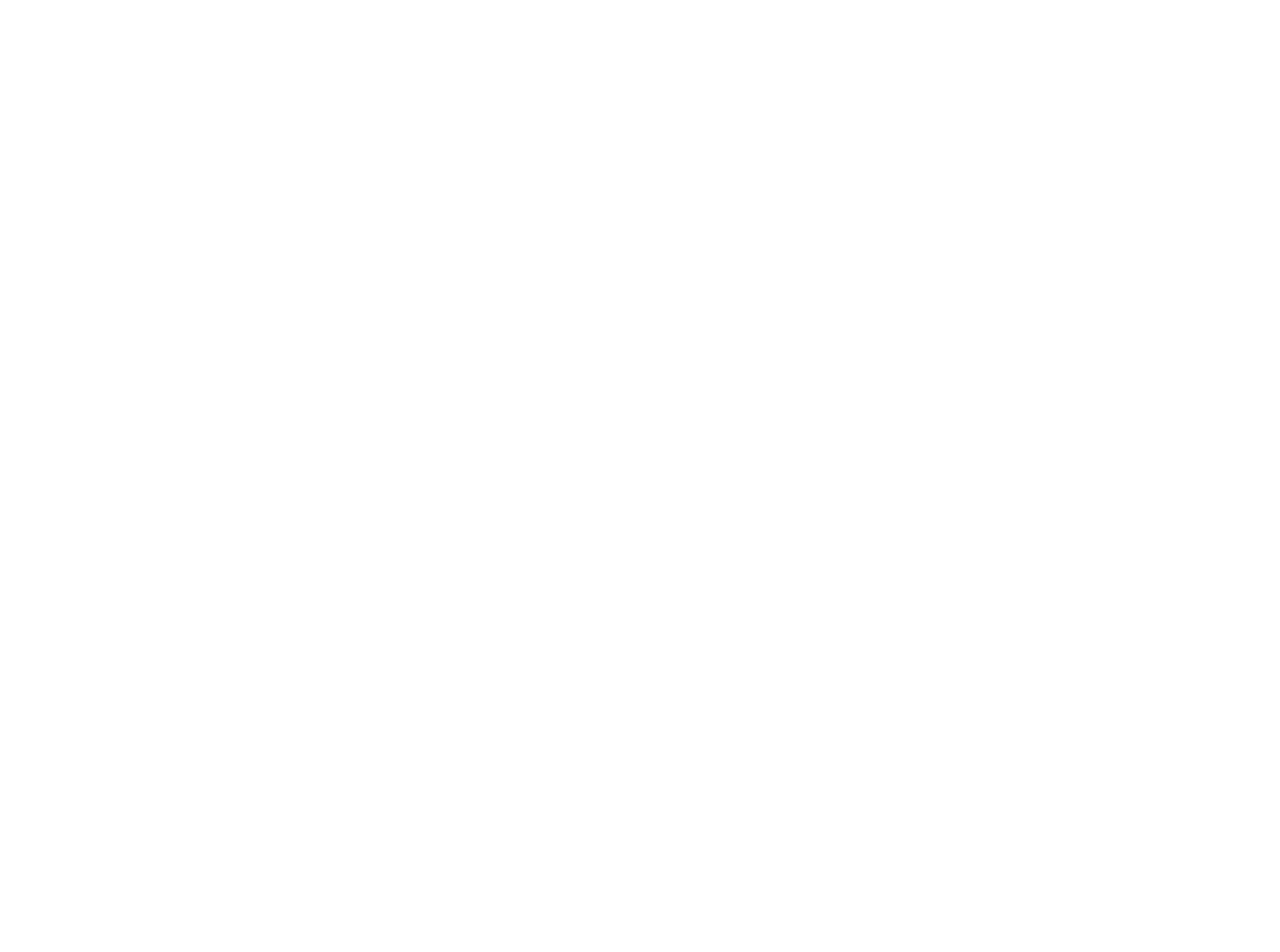
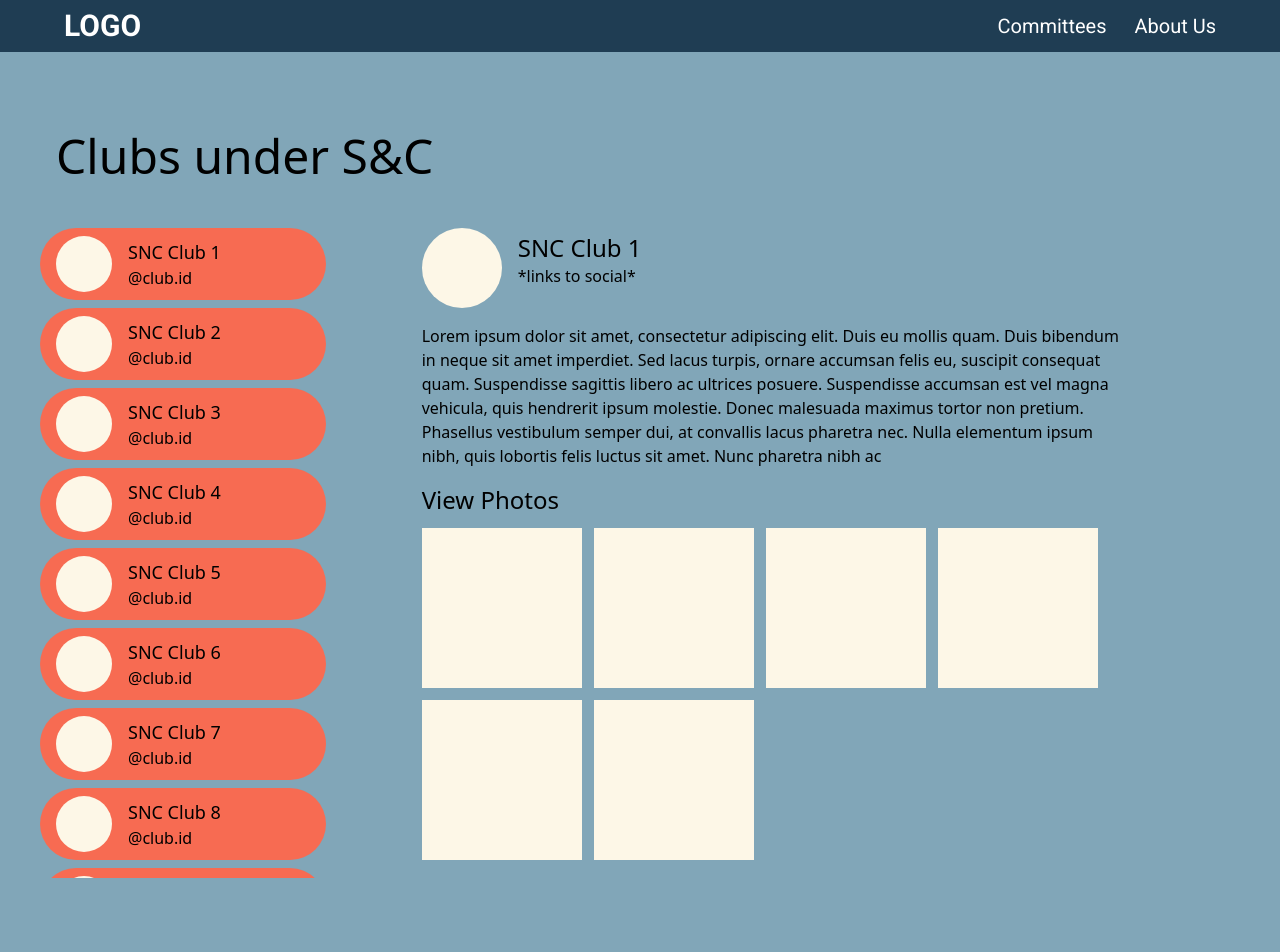
Before and after one commit to Web-Team-Encode/osailpdeu, a React (Vite) app: page /snc/clubinfo in a window 1280 px wide. Before the commit this address had no page. Shown: the top 952 px of the page. Before the commit the page ends 800 px from the top, so only its background shows below. Built offline with nearby package versions, Linux system fonts and the light colour scheme.

Commit message:
comment few things

```diff
--- a/src/App.jsx
+++ b/src/App.jsx
@@ -1,5 +1,5 @@
 import React from "react"
-import { BrowserRouter, Routes, Route } from "react-router-dom"
+import {BrowserRouter, Routes, Route} from "react-router-dom"
 
 // Importing the pages
 import Committees from "./Pages/Committees"
@@ -13,16 +13,17 @@ function App() {
     <>
       <BrowserRouter>
         <Routes>
-          <Route path="/" element={ <Home/> } />
-          <Route path="/clubs" element={<Clubs/>} />
-          <Route path="/committees" element={<Committees/>} />
-          <Route path="/epf" element={<EPF/>} />
+          <Route path="/" element={<Home />} />
+          <Route path="/clubs" element={<Clubs />} />
+          <Route path="/committees" element={<Committees />} />
+          <Route path="/epf" element={<EPF />} />
           <Route path="/calendar" element={<h1>Calendar</h1>} />
           <Route path="/about" element={<h1>About</h1>} />
 
           {/* This route needs to be change little bit  */}
           {/* // ? Try to do something like this /snt/club/:clubid (refer router docs) */}
-          <Route path="/snt/clubinfo" element={<ClubInfo/>} />
+          <Route path="/snt/clubinfo" element={<ClubInfo committee="S&T" />} />
+          <Route path="/snc/clubinfo" element={<ClubInfo committee="S&C" />} />
         </Routes>
       </BrowserRouter>
     </>
--- a/src/Components/ClubInfo/ClubDescription.jsx
+++ b/src/Components/ClubInfo/ClubDescription.jsx
@@ -2,8 +2,9 @@ import React from "react"
 
 // This is the right part of the grid
 export default function ClubDescription({data}) {
+  // console.log(data)
   return (
-    <div className="px-14 xl:w-[90%] 2xl:w-4/5">
+    <div className="px-5 lg:px-14 xl:w-[90%] 2xl:w-4/5">
       <div className="flex gap-4 ">
         <div className="h-20 w-20 rounded-full bg-whitePrimary"></div>
         <div className="mt-1">
@@ -17,12 +18,12 @@ export default function ClubDescription({data}) {
       </div>
       <h2 className="mt-4 text-2xl">View Photos</h2>
       <div className="mt-3 flex flex-wrap gap-3">
-        <div className="h-40 w-40 bg-whitePrimary"></div>
-        <div className="h-40 w-40 bg-whitePrimary"></div>
-        <div className="h-40 w-40 bg-whitePrimary"></div>
-        <div className="h-40 w-40 bg-whitePrimary"></div>
-        <div className="h-40 w-40 bg-whitePrimary"></div>
-        <div className="h-40 w-40 bg-whitePrimary"></div>
+        <div className="h-24 w-24 bg-whitePrimary lg:h-40 lg:w-40"></div>
+        <div className="h-24 w-24 bg-whitePrimary lg:h-40 lg:w-40"></div>
+        <div className="h-24 w-24 bg-whitePrimary lg:h-40 lg:w-40"></div>
+        <div className="h-24 w-24 bg-whitePrimary lg:h-40 lg:w-40"></div>
+        <div className="h-24 w-24 bg-whitePrimary lg:h-40 lg:w-40"></div>
+        <div className="h-24 w-24 bg-whitePrimary lg:h-40 lg:w-40"></div>
       </div>
     </div>
   )
--- a/src/Components/ClubInfo/ClubsGrid.jsx
+++ b/src/Components/ClubInfo/ClubsGrid.jsx
@@ -3,17 +3,18 @@ import React, {useState} from "react"
 import ClubsList from "../../Components/ClubInfo/ClubsList"
 import ClubDescription from "../../Components/ClubInfo/ClubDescription"
 
-import sntClubs from "../../data/sntClubs"
-import sntClubsDescription from "../../data/sntClubsDescription"
+// import sntClubs from "../../data/sntClubs"
+// import clubsDescription from "../../data/sntClubsDescription"
 
-export default function ClubsGrid() {
-  const [selectedClub, setSelectedClub] = useState("SNT Club 1")
+export default function ClubsGrid({data, clubsDescription, clubName}) {
+  // console.log(clubsDescription)
+  const [selectedClub, setSelectedClub] = useState(clubName)
 
   const handleClubSelect = (e) => {
     setSelectedClub(e.currentTarget.children[1].children[0].innerHTML)
   }
 
-  const selectedClubDescription = sntClubsDescription.filter(
+  const selectedClubDescription = clubsDescription.filter(
     (club) => club.name === selectedClub
   )
 
@@ -23,9 +24,10 @@ export default function ClubsGrid() {
   return (
     // Visible after "lg (1024px)" breakpoint only
     // Grid with 2 cols, left for club list and right for club info
-    <div className="hidden lg:grid lg:grid-cols-1/3 lg:mt-12 xl:grid-cols-1.2/3">
+    // <div className=" lg:mt-12 lg:grid lg:grid-cols-1/3 xl:grid-cols-1.2/3">
+    <div className=" mt-10 grid grid-cols-1/3 lg:mt-0 lg:mt-12 xl:grid-cols-1.2/3">
       {/* Left part */}
-      <ClubsList data={sntClubs} handleClubSelect={handleClubSelect} />
+      <ClubsList data={data} handleClubSelect={handleClubSelect} />
       {/* Right Part */}
       {/* selectedClubDescription array will contain only one object that's why we are passing directly object as the prop */}
       <ClubDescription data={selectedClubDescription[0]} />
--- a/src/Components/ClubInfo/ClubsList.jsx
+++ b/src/Components/ClubInfo/ClubsList.jsx
@@ -14,7 +14,7 @@ export default function ClubsList(props) {
       onClick={handleClubSelect}
     >
       <div className="h-14 w-14 rounded-full bg-whitePrimary"></div>
-      <div>
+      <div className="hidden lg:block">
         <h1 className="text-lg font-medium">{club.name}</h1>
         <h2>@club.id</h2>
       </div>
@@ -22,7 +22,7 @@ export default function ClubsList(props) {
   ))
 
   return (
-    <div className="relative max-h-[650px] space-y-2 overflow-y-scroll px-3 scrollbar-thin scrollbar-track-blueSecondary-100 scrollbar-thumb-gray-300 after:absolute after:top-0 after:right-0 after:h-full after:w-[1px]  xl:px-10 ">
+    <div className="space-y-2 px-3 lg:max-h-[650px] lg:overflow-y-scroll lg:scrollbar-thin lg:scrollbar-track-blueSecondary-100 lg:scrollbar-thumb-gray-300 lg:after:absolute lg:after:top-0 lg:after:right-0 lg:after:h-full lg:after:w-[1px] xl:px-10 ">
       {clubsList}
     </div>
   )
--- a/src/Components/HamburgerNav.jsx
+++ b/src/Components/HamburgerNav.jsx
@@ -60,41 +60,37 @@ export default function HamburgerNav() {
         </div>
 
         <div className="mt-4 text-center text-2xl">
-          <Link to="/clubs">
+          {/* <Link to="/clubs">
             <h1 className="mt-3 cursor-pointer uppercase">
               Clubs
             </h1>
-          </Link>
-          <Link to="/epf">
+          </Link> */}
+          {/* <Link to="/epf">
             <h1 className="mt-3 cursor-pointer uppercase">
               EPF
             </h1>
+          </Link> */}
+          <Link to="/committees">
+            <h1 className="mt-3 cursor-pointer uppercase">Committees</h1>
           </Link>
-          {/* <Link to="/committees">
-            <h1 className="mt-3 cursor-pointer uppercase">
-              Committees
-            </h1>
-          </Link>
-          <Link to="/snt/clubinfo">
+          {/* <Link to="/snt/clubinfo">
             <h1 className="mt-3 cursor-pointer uppercase">
               Club Info
             </h1>
           </Link> */}
-          <Link to="/calendar">
+          {/* <Link to="/calendar">
             <h1 className="mt-3 cursor-pointer uppercase">
               Calender
             </h1>
+          </Link> */}
+          <Link to="/about">
+            <h1 className="mt-3 cursor-pointer uppercase">About Us</h1>
           </Link>
-          <Link to="/about">
-            <h1 className="mt-3 cursor-pointer uppercase">
-              About Us
-            </h1>
-          </Link>
-          <a href="#">
+          {/* <a href="#">
             <h1 className="mt-3 cursor-pointer uppercase">
               Sign Up
             </h1>
-          </a>
+          </a> */}
         </div>
       </div>
     </div>
--- a/src/Components/LargeScrNav.jsx
+++ b/src/Components/LargeScrNav.jsx
@@ -2,37 +2,36 @@ import React from "react"
 import {Link} from "react-router-dom"
 
 export default function LargeScrNav() {
-
   return (
     <div className="flex items-center justify-between bg-blueSecondary-800 py-2 px-5 text-white md:px-10 lg:px-16">
       <div className="text-3xl font-semibold uppercase">Logo</div>
       <div className="flex gap-7 text-xl">
-        <Link to="/clubs">
+        {/* <Link to="/clubs">
           <h1>Clubs</h1>
+        </Link> */}
+        {/* <Link to="/epf">
+          <h1>EPF</h1>
+        </Link> */}
+        <Link to="/committees">
+          <h1>Committees</h1>
         </Link>
-        <Link to="/epf">
-          <h1>EPF</h1>
-        </Link>
-        {/* <Link to="/committees">
-          <h1>Committees</h1>
-        </Link> */}
         {/* <Link to="/snt/clubinfo">
           <h1>Club Info</h1>
         </Link> */}
-        <Link to="/calendar">
+        {/* <Link to="/calendar">
           <h1>Calender</h1>
-        </Link>
+        </Link> */}
         <Link to="/about">
           <h1>About Us</h1>
         </Link>
       </div>
-      <div>
+      {/* <div>
         <a href="#">
           <button className="rounded-3xl bg-redTertiary px-6 pb-1 pt-[3px] text-lg text-whitePrimary">
             Sign Up
           </button>
         </a>
-      </div>
+      </div> */}
     </div>
   )
 }
--- a/src/Pages/ClubInfo.jsx
+++ b/src/Pages/ClubInfo.jsx
@@ -3,16 +3,35 @@ import ClubsGrid from "../Components/ClubInfo/ClubsGrid"
 import Navbar from "../Components/Navbar"
 import Footer from "../Components/Footer"
 
-export default function ClubInfo() {
+import sntClubs from "../data/sntClubs"
+import sntClubsDescription from "../data/sntClubsDescription"
+import sncClubs from "../data/sncClubs"
+import sncClubsDescription from "../data/sncClubsDescription"
+
+export default function ClubInfo({committee}) {
   return (
     <>
       <Navbar />
-      <div className="bg-blueSecondary-100 py-20 font-Roboto">
-        <h1 className="ml-14 text-2xl sm:text-3xl md:text-5xl">
-          Clubs under S&T
+      <div className="font-Robotos bg-blueSecondary-100 py-20">
+        <h1 className="text-center text-2xl  sm:text-3xl md:text-5xl lg:ml-14 lg:text-left">
+          Clubs under {committee}
         </h1>
 
-        <ClubsGrid />
+        {committee === "S&T" ? (
+          <ClubsGrid
+            data={sntClubs}
+            clubsDescription={sntClubsDescription}
+            clubName="SNT Club 1"
+          />
+        ) : (
+          <ClubsGrid
+            data={sncClubs}
+            clubsDescription={sncClubsDescription}
+            clubName="SNC Club 1"
+          />
+        )}
+
+        {/* <ClubsGrid data={"abc"} /> */}
       </div>
       <Footer />
     </>
--- /dev/null
+++ b/src/data/sncClubs.js
@@ -0,0 +1,76 @@
+const sncClubs = [
+  {
+    id: 1,
+    name: "SNC Club 1",
+  },
+  {
+    id: 2,
+    name: "SNC Club 2",
+  },
+  {
+    id: 3,
+    name: "SNC Club 3",
+  },
+  {
+    id: 4,
+    name: "SNC Club 4",
+  },
+  {
+    id: 5,
+    name: "SNC Club 5",
+  },
+  {
+    id: 6,
+    name: "SNC Club 6",
+  },
+  {
+    id: 7,
+    name: "SNC Club 7",
+  },
+  {
+    id: 8,
+    name: "SNC Club 8",
+  },
+  {
+    id: 9,
+    name: "SNC Club 9",
+  },
+  {
+    id: 10,
+    name: "SNC Club 10",
+  },
+  {
+    id: 11,
+    name: "SNC Club 11",
+  },
+  {
+    id: 12,
+    name: "SNC Club 12",
+  },
+  {
+    id: 13,
+    name: "SNC Club 13",
+  },
+  {
+    id: 14,
+    name: "SNC Club 14",
+  },
+  {
+    id: 15,
+    name: "SNC Club 15",
+  },
+  {
+    id: 16,
+    name: "SNC Club 16",
+  },
+  {
+    id: 17,
+    name: "SNC Club 17",
+  },
+  {
+    id: 18,
+    name: "SNC Club 18",
+  },
+]
+
+export default sncClubs
--- /dev/null
+++ b/src/data/sncClubsDescription.js
@@ -0,0 +1,88 @@
+const sncClubsDescription = [
+  {
+    id: 1,
+    logo: "",
+    name: "SNC Club 1",
+    socials: [
+      {
+        id: 0,
+        icon: "",
+        link: "#",
+      },
+      {
+        id: 1,
+        icon: "",
+        link: "",
+      },
+    ],
+    description:
+      "Lorem ipsum dolor sit amet, consectetur adipiscing elit. Duis eu mollis quam. Duis bibendum in neque sit amet imperdiet. Sed lacus turpis, ornare accumsan felis eu, suscipit consequat quam. Suspendisse sagittis libero ac ultrices posuere. Suspendisse accumsan est vel magna vehicula, quis hendrerit ipsum molestie. Donec malesuada maximus tortor non pretium. Phasellus vestibulum semper dui, at convallis lacus pharetra nec. Nulla elementum ipsum nibh, quis lobortis felis luctus sit amet. Nunc pharetra nibh ac",
+    // will contains the path of the images
+    gallery: [],
+  },
+  {
+    id: 2,
+    logo: "",
+    name: "SNC Club 2",
+    socials: [
+      {
+        id: 0,
+        icon: "",
+        link: "#",
+      },
+      {
+        id: 1,
+        icon: "",
+        link: "",
+      },
+    ],
+    description:
+      "Lorem ipsum dolor sit amet, consectetur adipiscing elit. Duis eu mollis quam. Duis bibendum in neque sit amet imperdiet. Sed lacus turpis, ornare accumsan felis eu, suscipit consequat quam. Suspendisse sagittis libero ac ultrices posuere. Suspendisse accumsan est vel magna vehicula, quis hendrerit ipsum molestie. Donec malesuada maximus tortor non pretium. Phasellus vestibulum semper dui, at convallis lacus pharetra nec. Nulla elementum ipsum nibh, quis lobortis felis luctus sit amet. Nunc pharetra nibh ac",
+    // will contains the path of the images
+    gallery: [],
+  },
+  {
+    id: 3,
+    logo: "",
+    name: "SNC Club 3",
+    socials: [
+      {
+        id: 0,
+        icon: "",
+        link: "#",
+      },
+      {
+        id: 1,
+        icon: "",
+        link: "",
+      },
+    ],
+    description:
+      "Lorem ipsum dolor sit amet, consectetur adipiscing elit. Duis eu mollis quam. Duis bibendum in neque sit amet imperdiet. Sed lacus turpis, ornare accumsan felis eu, suscipit consequat quam. Suspendisse sagittis libero ac ultrices posuere. Suspendisse accumsan est vel magna vehicula, quis hendrerit ipsum molestie. Donec malesuada maximus tortor non pretium. Phasellus vestibulum semper dui, at convallis lacus pharetra nec. Nulla elementum ipsum nibh, quis lobortis felis luctus sit amet. Nunc pharetra nibh ac",
+    // will contains the path of the images
+    gallery: [],
+  },
+  {
+    id: 4,
+    logo: "",
+    name: "SNC Club 4",
+    socials: [
+      {
+        id: 0,
+        icon: "",
+        link: "#",
+      },
+      {
+        id: 1,
+        icon: "",
+        link: "",
+      },
+    ],
+    description:
+      "Lorem ipsum dolor sit amet, consectetur adipiscing elit. Duis eu mollis quam. Duis bibendum in neque sit amet imperdiet. Sed lacus turpis, ornare accumsan felis eu, suscipit consequat quam. Suspendisse sagittis libero ac ultrices posuere. Suspendisse accumsan est vel magna vehicula, quis hendrerit ipsum molestie. Donec malesuada maximus tortor non pretium. Phasellus vestibulum semper dui, at convallis lacus pharetra nec. Nulla elementum ipsum nibh, quis lobortis felis luctus sit amet. Nunc pharetra nibh ac",
+    // will contains the path of the images
+    gallery: [],
+  },
+]
+
+export default sncClubsDescription
```
Also changed, not shown: src/Components/Committees/CommitteeCards.jsx (+10 -6 lines), src/Components/Footer.jsx (+19 -22 lines).
